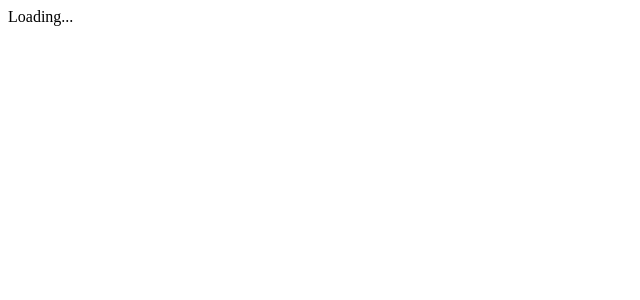
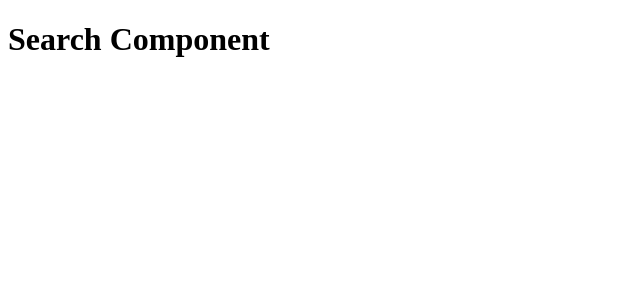
Before and after one commit to andreanne6/MusicPlayer, an Angular app: page /search in a window 1280 px wide. Before the commit this address led to /search. Shown: the top 300 px of the page, without its empty margins (0-640 px from the left). Built offline with nearby package versions, Linux system fonts and the light colour scheme.

Commit message:
fixed routing

```diff
--- a/src/app/app.component.html
+++ b/src/app/app.component.html
@@ -1,3 +1,6 @@
-<h1>
-  {{title}}
-</h1>
+<div class="container">
+  <h1>
+    {{title}}
+  </h1>
+  <router-outlet></router-outlet>
+</div>
--- a/src/app/app.component.ts
+++ b/src/app/app.component.ts
@@ -1,10 +1,12 @@
-import { Component } from '@angular/core';
+import { Component, Directive } from '@angular/core';
+import { ActivatedRoute } from '@angular/router';
 
 @Component({
   selector: 'app-root',
   templateUrl: './app.component.html',
-  styleUrls: ['./app.component.css']
+  styleUrls: ['./app.component.css'],
+  // directives: [ROUTER_DIRECTIVES]
 })
 export class AppComponent {
-  title = 'app works!';
+ // title = 'app works!';
 }
--- a/src/app/app.routes.ts
+++ b/src/app/app.routes.ts
@@ -1,8 +1,6 @@
 // ====== ./app/app.routes.ts ======
 
 // Imports
-// Deprecated import
-// import { provideRouter, RouterConfig } from '@angular/router';
 import { ModuleWithProviders }  from '@angular/core';
 import { Routes, RouterModule } from '@angular/router';
 import { PlaylistComponent } from './playlist/playlist.component';
--- a/src/app/navigation/navigation.component.ts
+++ b/src/app/navigation/navigation.component.ts
@@ -3,7 +3,7 @@ import { Component, OnInit } from '@angular/core';
 @Component({
   selector: 'navigation',
   templateUrl: './navigation.html',
-  styleUrls: ['./navigation.css']
+  styleUrls: ['./navigation.css'],
 })
 
 export class NavigationComponent implements OnInit{
--- a/src/app/search/search.html
+++ b/src/app/search/search.html
@@ -1,4 +1,5 @@
-<p-autoComplete
+<h1>Search Component</h1>
+<!-- <p-autoComplete
   [ngModel]="song"
   [suggestions]="songs"
   (completeMethod)="search($event)"
@@ -11,4 +12,4 @@
       <div class="text">{{song.title}}</div>
     </div>
   </template>
-</p-autoComplete>
+</p-autoComplete> -->
--- a/src/index.html
+++ b/src/index.html
@@ -3,8 +3,7 @@
 <head>
   <meta charset="utf-8">
   <title>MusicPlayer</title>
-  <base href="/">
-
+  <script>document.write('<base href="' + document.location + '" />');</script>
   <meta name="viewport" content="width=device-width, initial-scale=1">
   <link rel="icon" type="image/x-icon" href="favicon.ico">
 </head>
```
Also changed, not shown: src/app/app.module.ts (+7 -6 lines).
